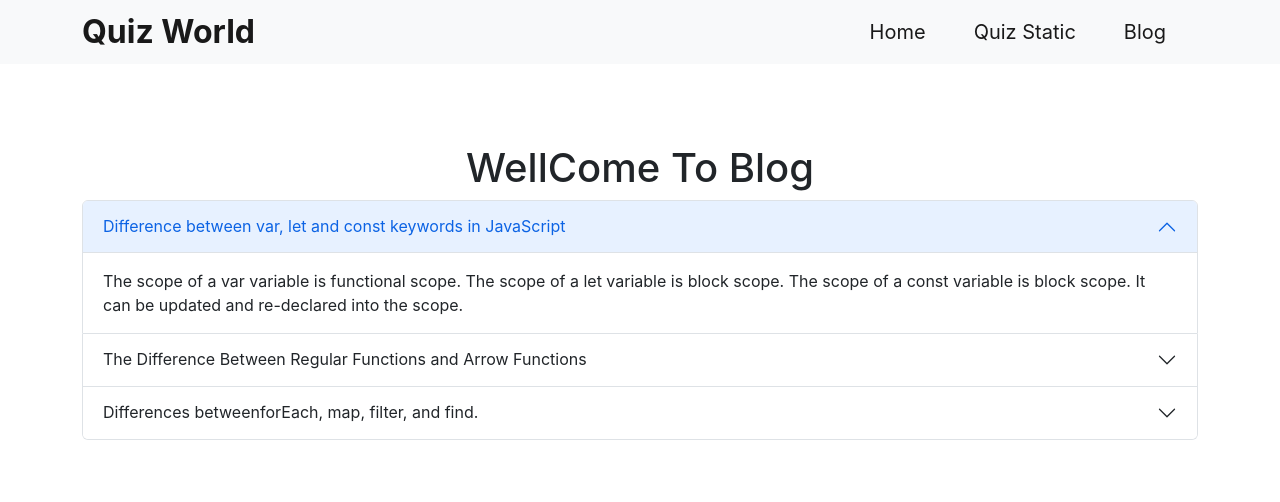
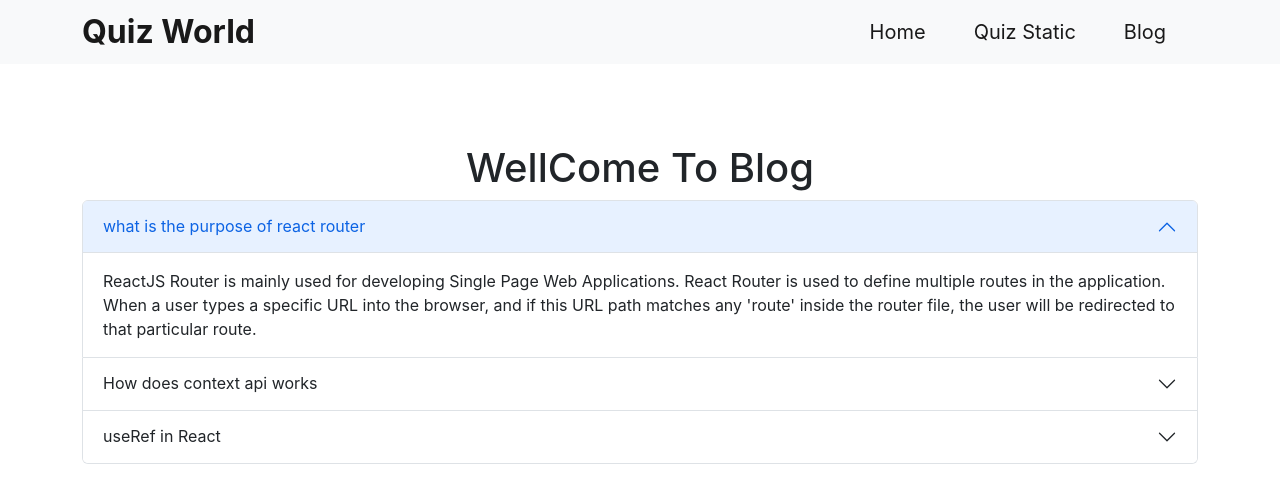
Before and after one commit to PrattayDhar/Quiz-website, a React (Create React App) app: page /blog in a window 1280 px wide. Shown: the top 502 px of the page. Built offline with nearby package versions, Linux system fonts and the light colour scheme.

Commit message:
blogsection

```diff
--- a/src/component/Blog/Blog.js
+++ b/src/component/Blog/Blog.js
@@ -13,15 +13,13 @@ const Blog = () => {
                         <h2 className="accordion-header" id="headingOne">
                             <button className="accordion-button" type="button" data-bs-toggle="collapse"
                                 data-bs-target="#collapseOne" aria-expanded="true" aria-controls="collapseOne">
-                                Difference between var, let and const keywords in JavaScript
+                                what is the purpose of react router
                             </button>
                         </h2>
                         <div id="collapseOne" className="accordion-collapse collapse show" aria-labelledby="headingOne"
                             data-bs-parent="#accordionExample">
                             <div className="accordion-body">
-                                The scope of a var variable is functional scope. The scope of a let variable is block scope.
-                                The scope of a const
-                                variable is block scope. It can be updated and re-declared into the scope.
+                                ReactJS Router is mainly used for developing Single Page Web Applications. React Router is used to define multiple routes in the application. When a user types a specific URL into the browser, and if this URL path matches any 'route' inside the router file, the user will be redirected to that particular route.
                             </div>
                         </div>
                     </div>
@@ -29,17 +27,13 @@ const Blog = () => {
                         <h2 className="accordion-header" id="headingTwo">
                             <button className="accordion-button collapsed" type="button" data-bs-toggle="collapse"
                                 data-bs-target="#collapseTwo" aria-expanded="false" aria-controls="collapseTwo">
-                                The Difference Between Regular Functions and Arrow Functions
+                                How does context api works
                             </button>
                         </h2>
                         <div id="collapseTwo" className="accordion-collapse collapse" aria-labelledby="headingTwo"
                             data-bs-parent="#accordionExample">
                             <div className="accordion-body">
-                                Unlike regular functions, arrow functions do not have their own this . The value of this
-                                inside an arrow function
-                                remains the same throughout the lifecycle of the function and is always bound to the value
-                                of this in the closest
-                                non-arrow parent function.
+                                The React Context API is a way for a React app to effectively produce global variables that can be passed around.This is the alternative to "prop drilling" or moving props from grandparent to child to parent, and so on.Context is also touted as an easier, lighter approach to state management using Redux.n.
 
                             </div>
                         </div>
@@ -48,22 +42,14 @@ const Blog = () => {
                         <h2 className="accordion-header" id="headingThree">
                             <button className="accordion-button collapsed" type="button" data-bs-toggle="collapse"
                                 data-bs-target="#collapseThree" aria-expanded="false" aria-controls="collapseThree">
-                                Differences betweenforEach, map, filter, and find.
+                                useRef in React
                             </button>
                         </h2>
                         <div id="collapseThree" className="accordion-collapse collapse" aria-labelledby="headingThree"
                             data-bs-parent="#accordionExample">
                             <div className="accordion-body">
-                                The main difference between forEach and filter is that forEach just loop over the array and
-                                executes the callback but
-                                filter executes the callback and check its return value. If the value is true element
-                                remains in the resulting array but
-                                if the return value is false the element will be removed for the resulting array.
-                                difference between forEach and filter is that forEach just loop over the array and executes
-                                the callback but filter
-                                executes the callback and check its return value. If the value is true element remains in
-                                the resulting array but if the
-                                return value is false the element will be removed for the resulting array.
+                                The useRef is a hook that allows to directly create a reference to the DOM element in the functional component. Syntax: const refContainer = useRef(initialValue); The useRef returns a mutable ref object. This object has a property called .
+                                Use useRef if you need to manage focus, text selection, trigger imperative animations or integrating third-party libraries
 
                             </div>
                         </div>
```
Also changed, not shown: src/Cart/Cart.js (added, +18 -0 lines).
